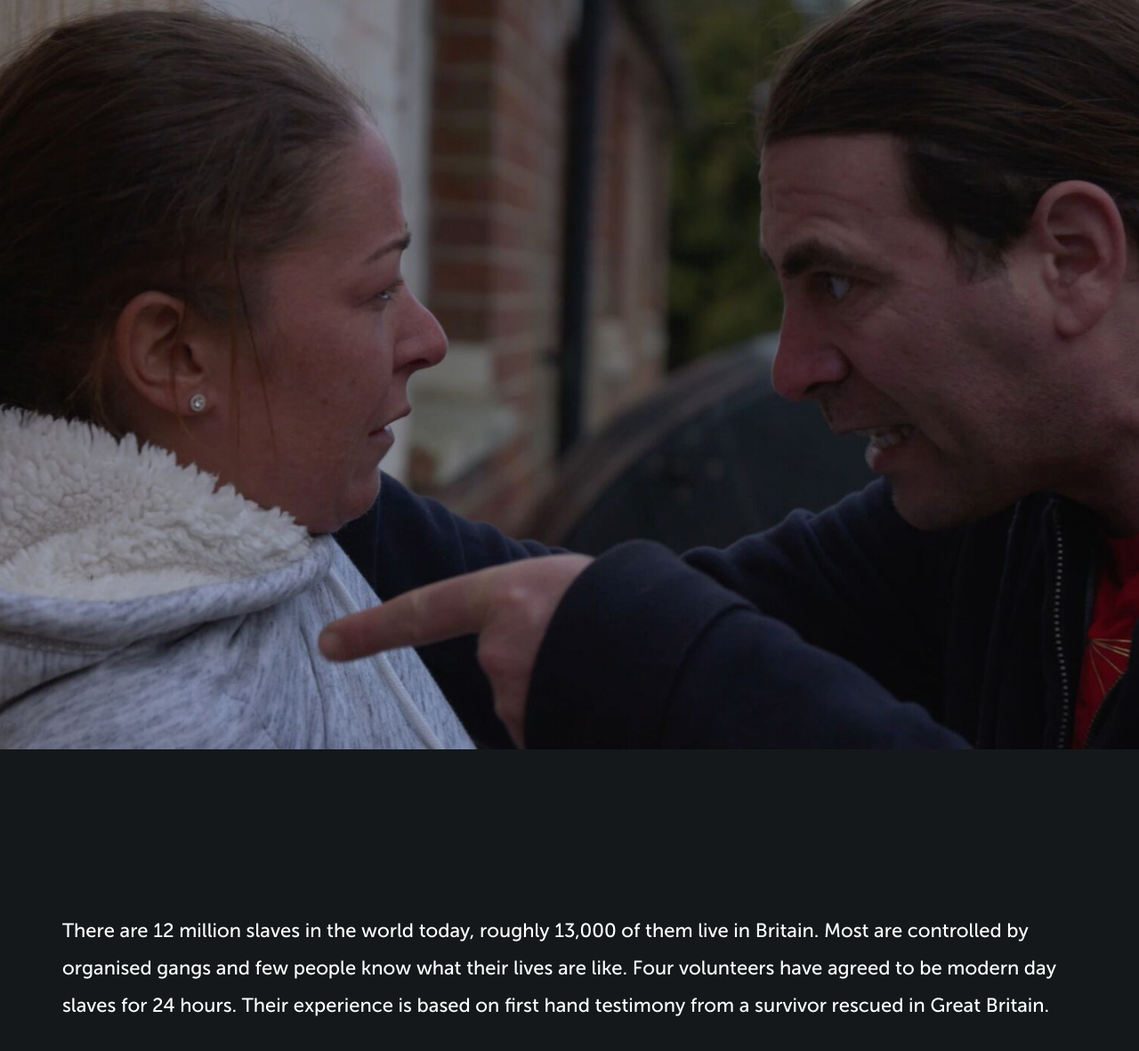
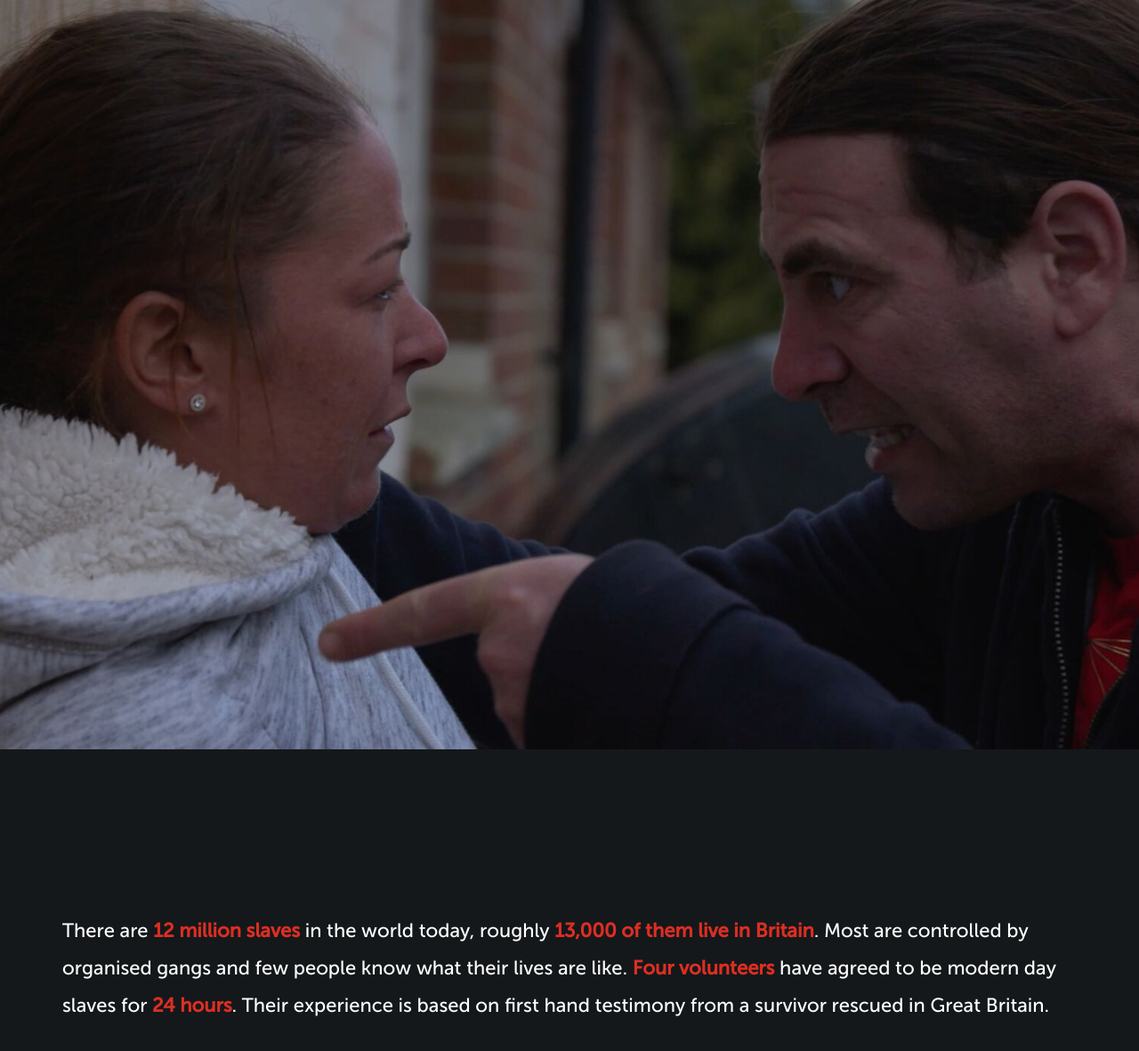
Before and after one commit to arhinostorm/making-a-slave, a Jekyll site: the page built from index.html, in a window 1280 px wide, cut to the strip 63-1920 px from the top of the page. Shown: the top 1181 px of the strip at 89% size. Built offline with Jekyll 4.4.1, drawn with Linux system fonts in a browser that asks for light colours; some web fonts are replaced.

Commit message:
font changes

```diff
--- a/_config.yml
+++ b/_config.yml
@@ -9,9 +9,10 @@
 title: Life as a slave in the UK
 description: Watch 4 volunteers endure 24 hours as modern day slaves in Britain.
 baseurl: "" # the subpath of your site, e.g. /bloghttp://body-scrubs.pilots.bbcconnectedstudio.co.uk" # the base hostname & protocol for your site
-#url: ''
+#url: 'http://127.0.0.1:4000'
 #url: 'http://bbc.tomoliverharrison.co.uk'
-url: 'http://making-a-slave.pilots.bbcconnectedstudio.co.uk'
+url: 'http://digitalstorytelling.pilots.bbcconnectedstudio.co.uk/making-a-slave'
+#url: 'http://making-a-slave.pilots.bbcconnectedstudio.co.uk'
 # Build settings
 highlighter: true
 markdown: kramdown
--- a/_sass/partials/_home.scss
+++ b/_sass/partials/_home.scss
@@ -232,6 +232,12 @@
     font-size: 22px;
     line-height: 42px;
     opacity: 1;
+
+    strong {
+      color: #dd2e23;
+      font-weight: 900;
+    }
+
   }
 
   @media screen and (min-width: $tablet) {
--- a/index.html
+++ b/index.html
@@ -19,7 +19,7 @@
   </section>
   <section class="text-panel">
     <div class="wrapper">
-    <h2>There are 12 million slaves in the world today, roughly 13,000 of them live in Britain. Most are controlled by organised gangs and few people know what their lives are like. Four volunteers have agreed to be modern day slaves for 24 hours. Their experience is based on first hand testimony from a survivor rescued in Great Britain.</h2>
+    <h2>There are <strong>12 million slaves</strong> in the world today, roughly <strong>13,000 of them live in Britain</strong>. Most are controlled by organised gangs and few people know what their lives are like. <strong>Four volunteers</strong> have agreed to be modern day slaves for <strong>24 hours</strong>. Their experience is based on first hand testimony from a survivor rescued in Great Britain.</h2>
   </div>
   </section>
   <section class="video-panel left-panel" id="panel1">
```
Also changed, not shown: 10 other files.
